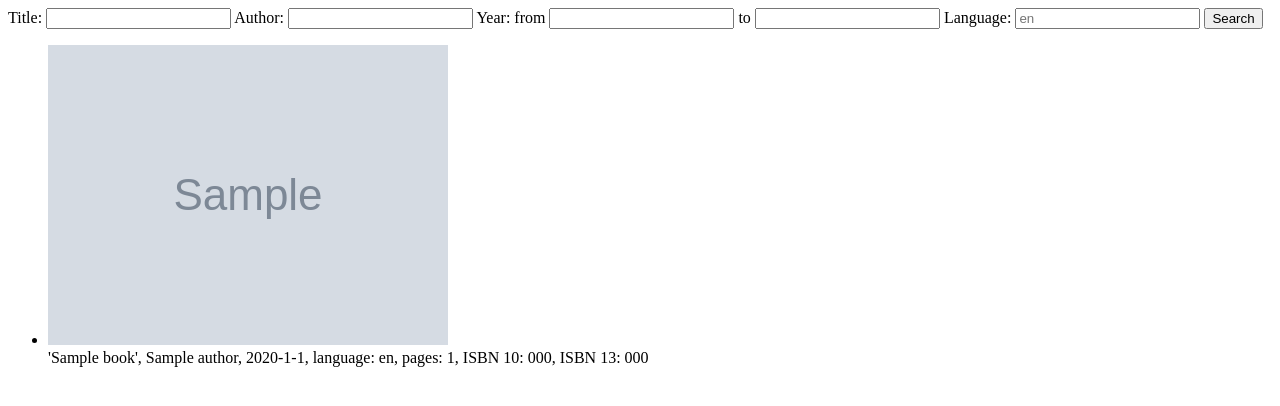
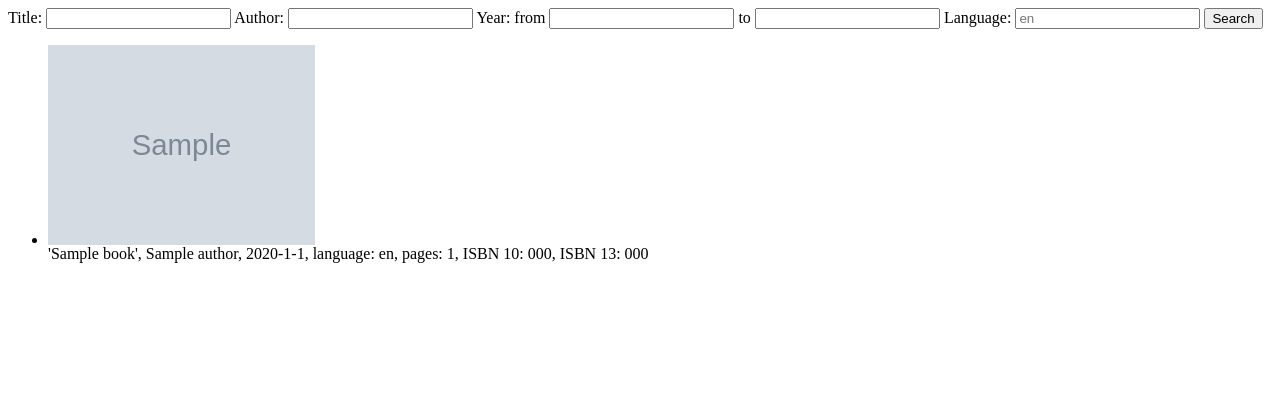
Before and after one commit to TomaszBinkiewicz/Books_API, a Django app: page /books/ in a window 1280 px wide. Shown: the top 406 px of the page. Run offline with Django 3.2, Linux system fonts and the light colour scheme; tables that the repository leaves empty hold one stand-in row (values such as "Sample post"); grey boxes marked "Sample" are stand-in pictures.

Commit message:
added_styles_to_books_covers

```diff
--- a/google_API/settings.py
+++ b/google_API/settings.py
@@ -123,3 +123,7 @@ USE_TZ = True
 # https://docs.djangoproject.com/en/3.0/howto/static-files/
 
 STATIC_URL = '/static/'
+
+STATICFILES_DIRS = [
+    os.path.join(BASE_DIR, "google_books/static"),
+]
--- /dev/null
+++ b/google_books/static/styles/books-list.css
@@ -0,0 +1,9 @@
+.book-cover{
+     width: 150px;
+    height: 200px;
+}
+
+img{
+    height: 100%;
+    width: auto;
+}
--- a/templates/google_books/base.html
+++ b/templates/google_books/base.html
@@ -3,6 +3,8 @@
 <head>
     <meta charset="UTF-8">
     <title>Books</title>
+    {% load static %}
+    <link rel="stylesheet" href="{% static 'styles/books-list.css' %}">
 </head>
 <body>
 {% block content %}
```
